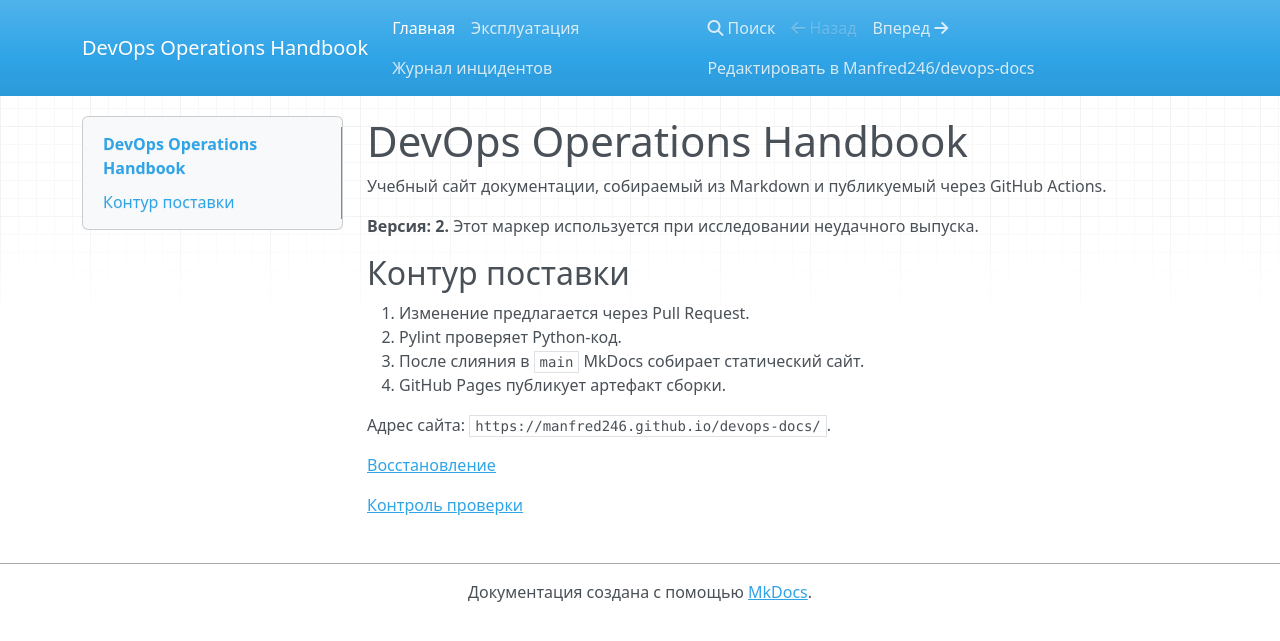
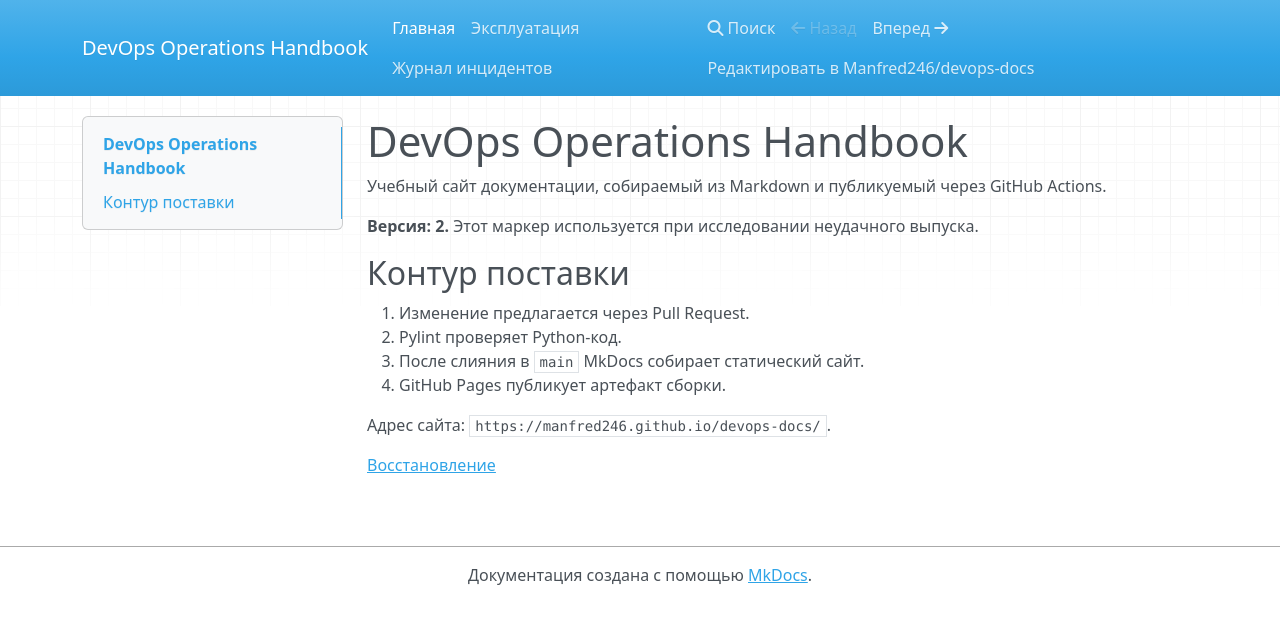
Before and after one commit to Manfred246/devops-docs, an MkDocs documentation site: the page built from docs/index.md, in a window 1280 px wide. Shown: the top 641 px of the page. Built offline with MkDocs 1.6.1, drawn with Linux system fonts in a browser that asks for light colours; nearby versions of some CDN libraries.

Commit message:
fix: remove control broken link

```diff
--- a/docs/index.md
+++ b/docs/index.md
@@ -14,5 +14,3 @@
 Адрес сайта: `https://manfred246.github.io/devops-docs/`.
 
 [Восстановление](incidents.md)
-
-[Контроль проверки](missing-page.md)
```
